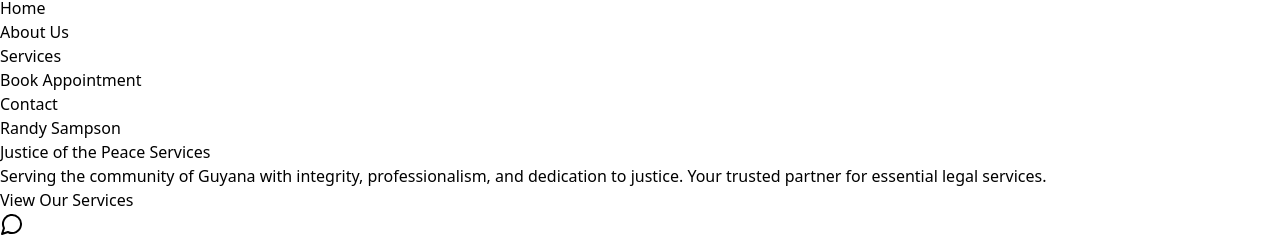
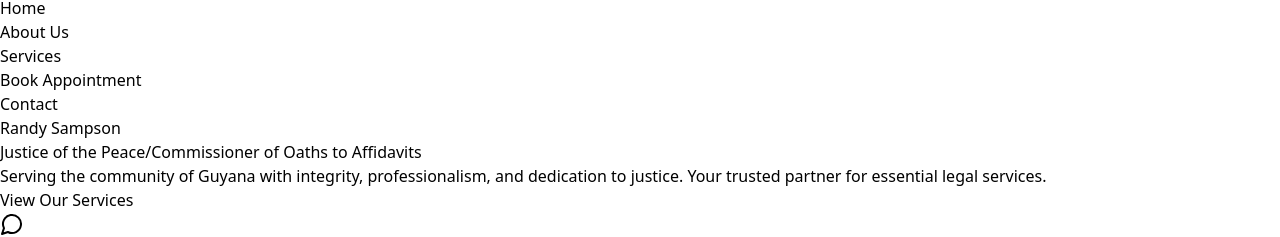
Before and after one commit to D592D/justice-of-the-peace-site, a Next.js app: page / in a window 1280 px wide. Shown: the part 1308-1545 px from the top of the page. Built offline with nearby package versions, Linux system fonts and the light colour scheme.

Commit message:
Update index.tsx

```diff
--- a/src/pages/index.tsx
+++ b/src/pages/index.tsx
@@ -26,7 +26,7 @@ const Index = () => {
         <div className="relative max-w-7xl mx-auto px-4 sm:px-6 lg:px-8 text-center">
           <h1 className="text-4xl md:text-6xl font-bold mb-6">Randy Sampson</h1>
           <p className="text-xl md:text-2xl text-amber-400 font-medium mb-8">
-            Justice of the Peace Services
+            Justice of the Peace/Commissioner of Oaths to Affidavits
           </p>
           <p className="text-lg md:text-xl max-w-3xl mx-auto mb-10 leading-relaxed">
             Serving the community of Guyana with integrity, professionalism, and
```
